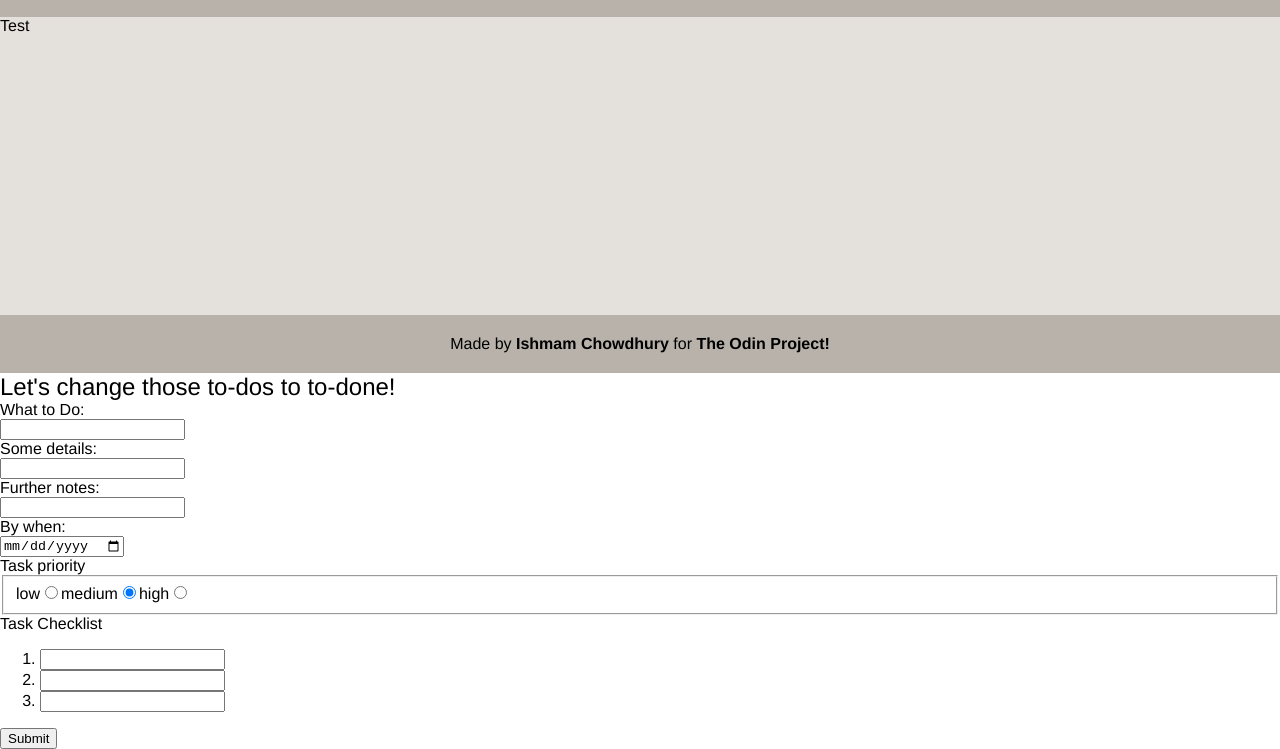
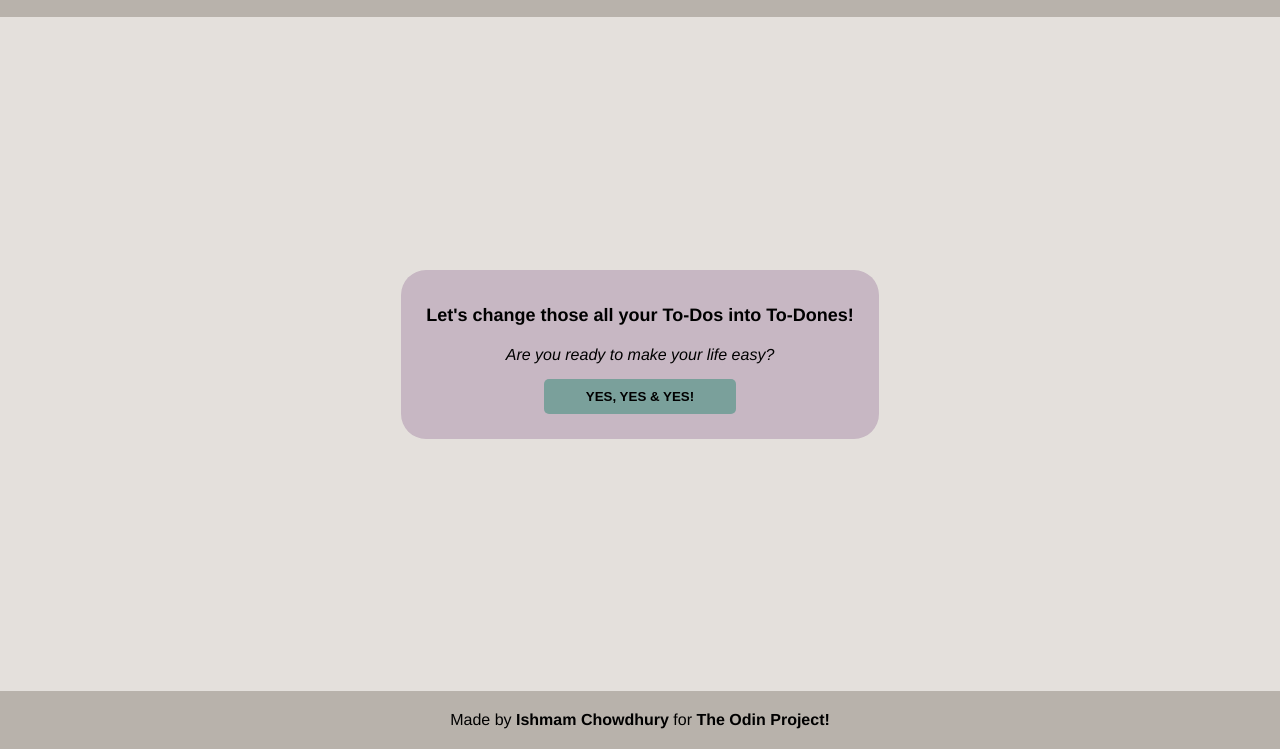
Before and after one commit to Ishmam156/todo-list, a website built with webpack: page src/template/index.html in a window 1280 px wide. Shown: the part 51-800 px from the top of the page. Built offline with nearby package versions, Linux system fonts and the light colour scheme.

Commit message:
initial journey HTML functionality added

```diff
--- a/src/script/DOM/firstTime.js
+++ b/src/script/DOM/firstTime.js
@@ -2,14 +2,15 @@ import { todo } from "../logic/todo";
 import { allProjects } from "../index";
 
 const firstVisit = (projectID) => {
-  const mainContainer = document.getElementById("mainContainer");
+  const mainContainer = document.getElementById("innerContainer");
 
-  const welcomeMessage = document.createElement("h2");
-  welcomeMessage.textContent =
-    "Let's change those to-dos to to-done!";
-  mainContainer.appendChild(welcomeMessage);
+  const logo = document.getElementById("logo");
+  logo.addEventListener("click", () => location.reload());
 
+  const firstTask = () => {
+    mainContainer.innerHTML = "";
     const todoForm = document.createElement("form");
+    todoForm.id = "messageDiv";
 
     todoForm.addEventListener("submit", (event) => {
       event.preventDefault();
@@ -70,6 +71,11 @@ const firstVisit = (projectID) => {
       input.type = "text";
       input.name = item.name;
       input.id = item.name;
+      input.required = true;
+
+      if (item.name === "title") {
+        input.autofocus = true;
+      }
       todoForm.appendChild(input);
     });
 
@@ -83,6 +89,7 @@ const firstVisit = (projectID) => {
     dueDateInput.type = "date";
     dueDateInput.name = "duedate";
     dueDateInput.id = "duedate";
+    dueDateInput.required = true;
     todoForm.appendChild(dueDateInput);
 
     const priorityLabel = document.createElement("label");
@@ -119,6 +126,7 @@ const firstVisit = (projectID) => {
 
     const checkListLabel = document.createElement("label");
     checkListLabel.htmlFor = "checklist";
+    checkListLabel.id = "checklistLabel";
     checkListLabel.style.display = "block";
     checkListLabel.textContent = "Task Checklist";
     todoForm.appendChild(checkListLabel);
@@ -147,4 +155,30 @@ const firstVisit = (projectID) => {
     mainContainer.appendChild(todoForm);
   };
 
+  const welcomeMessage = () => {
+    mainContainer.innerHTML = "";
+    const messageDiv = document.createElement("div");
+    messageDiv.id = "messageDiv";
+    const welcomeMessage = document.createElement("h3");
+    welcomeMessage.textContent =
+      "Let's change those all your To-Dos into To-Dones!";
+    messageDiv.appendChild(welcomeMessage);
+
+    const clickMessage = document.createElement("p");
+    clickMessage.textContent =
+      "Are you ready to make your life easy?";
+    messageDiv.appendChild(clickMessage);
+
+    const clickButton = document.createElement("button");
+    clickButton.textContent = "Yes, yes & yes!";
+
+    clickButton.addEventListener("click", firstTask);
+
+    messageDiv.appendChild(clickButton);
+    mainContainer.appendChild(messageDiv);
+  };
+
+  welcomeMessage();
+};
+
 export { firstVisit };
--- a/src/style/style.css
+++ b/src/style/style.css
@@ -1,7 +1,7 @@
 :root {
   --base-contrast: #b8b2ab;
-  --primary-accent: #87a8a4;
-  --secondary-accent: #986d8e;
+  --primary-accent: #7aa09b;
+  --secondary-accent: #c7b7c3;
   --base: #e4e0dc;
   --text-color: #000000;
 }
@@ -19,8 +19,11 @@ body {
 
 #innerContainer {
   background-color: var(--base);
-  margin-bottom: auto;
   height: 100vh;
+  display: flex;
+  flex-direction: column;
+  justify-content: center;
+  align-items: center;
 }
 
 nav,
@@ -45,13 +48,15 @@ footer {
 }
 
 #navRight a,
-footer a {
+footer a,
+#logo a {
   text-decoration: none;
   color: var(--text-color);
 }
 
 #navRight a:hover,
-footer a:hover {
+footer a:hover,
+#logo a:hover {
   text-decoration: underline;
 }
 
@@ -67,3 +72,66 @@ footer {
 footer a {
   font-weight: 700;
 }
+
+#messageDiv {
+  padding: 25px 25px;
+  border-radius: 25px;
+  background-color: var(--secondary-accent);
+  display: flex;
+  flex-direction: column;
+  align-content: center;
+  text-align: center;
+}
+
+#messageDiv h3 {
+  font-weight: 700;
+  font-size: large;
+  margin: 10px 0px;
+}
+
+#messageDiv p {
+  font-weight: 500;
+  font-size: medium;
+  font-style: italic;
+  margin: 10px 0px;
+}
+
+#messageDiv button,
+#messageDiv input[type="submit"] {
+  margin-top: 5px;
+  min-width: 15vw;
+  text-transform: uppercase;
+  font-weight: 700;
+  align-self: center;
+  background-color: var(--primary-accent);
+  border: none;
+  border-radius: 5px;
+  padding: 10px;
+  color: var(--text-color);
+}
+
+#messageDiv button:hover,
+#messageDiv input[type="submit"]:hover {
+  cursor: pointer;
+  background-color: #8baaa6;
+  box-shadow: 0 3px 10px rgb(0 0 0 / 0.2);
+}
+
+#messageDiv input {
+  margin: 2px 0px;
+}
+
+#messageDiv label {
+  font-size: small;
+  font-style: italic;
+  margin: 5px 0px;
+}
+
+#priority label {
+  margin: 0px 10px;
+}
+
+#checklistLabel {
+  margin-top: 10px !important;
+  margin-bottom: 0px !important;
+}
--- a/src/template/index.html
+++ b/src/template/index.html
@@ -5,8 +5,8 @@
     <meta charset="UTF-8">
     <meta http-equiv="X-UA-Compatible" content="IE=edge">
     <meta name="viewport" content="width=device-width, initial-scale=1.0">
-    <link rel="stylesheet" href="../style/reset.css">
-    <link rel="stylesheet" href="../style/style.css">
+    <!-- <link rel="stylesheet" href="../style/reset.css">
+    <link rel="stylesheet" href="../style/style.css"> -->
     <title>ToDo List</title>
 </head>
 
@@ -15,7 +15,7 @@
         <nav>
             <div id='navLeft'>
                 <div id=logo>
-                    To-Do-Done!
+                    <a href="#">To-Do-Done!</a>
                 </div>
             </div>
             <div id='navRight'>
@@ -23,7 +23,7 @@
                 <a href="http://" target="_blank" rel="noopener noreferrer">About</a>
             </div>
         </nav>
-        <div id="innerContainer">Test</div>
+        <div id="innerContainer"></div>
         <footer>
             <p>
                 Made by <a href="https://github.com/Ishmam156" target="_blank">Ishmam Chowdhury</a> for <a
```
Lines whose indentation alone changed are shown as unchanged.
